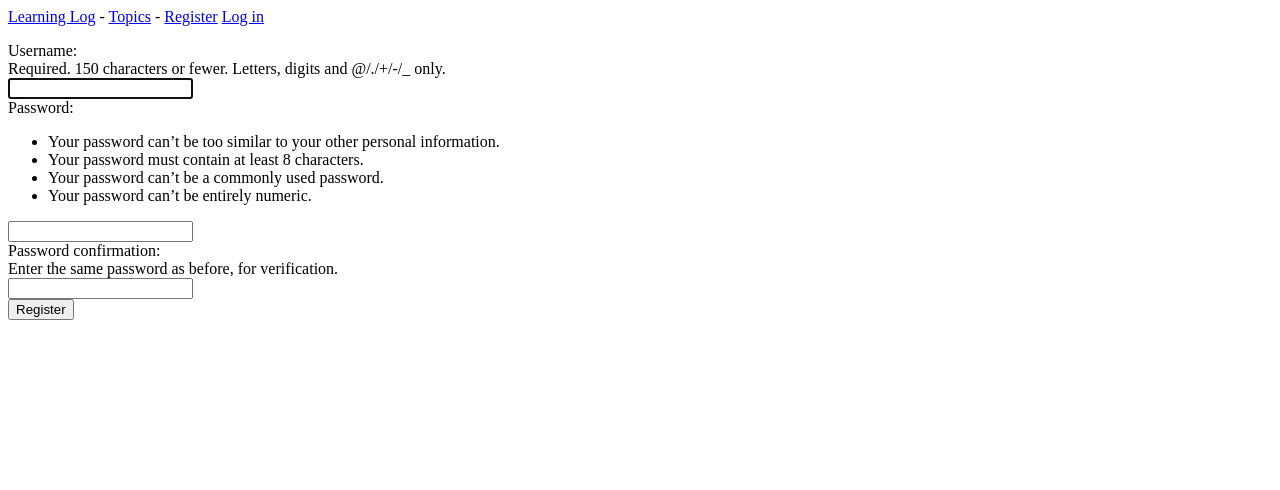
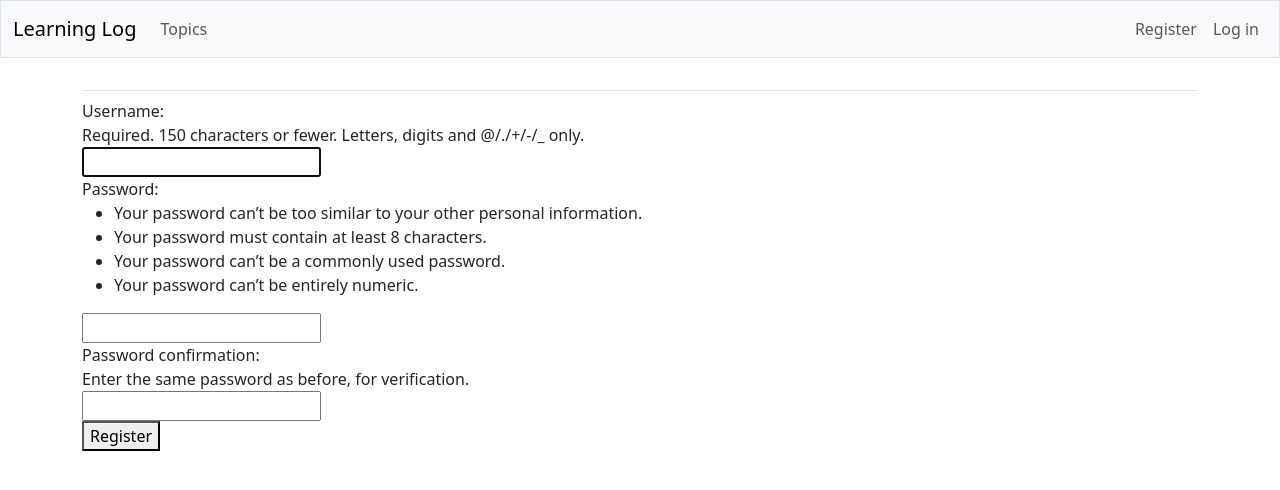
Before and after one commit to CthulhuIsRight/python-crash-course-3rd-edition-django-learning-log-project, a Django app: page /accounts/register/ in a window 1280 px wide. Shown: the top 490 px of the page. Run offline with Django 5.2, Linux system fonts and the light colour scheme; some libraries are stand-ins or nearby versions.

Commit message:
Rebuild base template with Bootstrap 5

```diff
--- a/learning_logs_app/templates/learning_logs_app/base.html
+++ b/learning_logs_app/templates/learning_logs_app/base.html
@@ -1,20 +1,74 @@
-<p>
-    <a href="{% url 'learning_logs_app:index' %}">Learning Log</a> -
-    <a href="{% url 'learning_logs_app:topics' %}">Topics</a> -
-    {% if user.is_authenticated %}
-        Hello, {{user.username}}.
-    {% else %}
-        <a href="{% url 'accounts:register' %}">Register</a>
-        <a href="{% url 'accounts:login' %}">Log in</a>
-    {% endif %}
-</p>
+<!doctype html>
+<html lang="en">
+<head>
+  <meta charset="utf-8">
+  <meta name="viewport" content="width=device-width, initial-scale=1">
+  <title>Learning Log</title>
 
-{% block content %}{% endblock content %}
+  {% load django_bootstrap5 %}
+  {% bootstrap_css %}
+  {% bootstrap_javascript %}
 
-{% if user.is_authenticated %}
-    <hr />
-    <form action="{% url 'accounts:logout' %}" method='post'>
-        {% csrf_token %}
-        <button name='submit'>Log out</button>
-    </form>
-{% endif %}
+</head>
+<body>
+  <nav class="navbar navbar-expand-md navbar-light bg-light mb-4 border">
+    <div class="container-fluid">
+    <a class="navbar-brand" href="{% url 'learning_logs_app:index' %}">
+      Learning Log</a>
+
+      <button class="navbar-toggler" type="button" data-bs-toggle="collapse"
+        data-bs-target="#navbarCollapse" aria-controls="navbarCollapse"
+        aria-expanded="false" aria-label="Toggle navigation">
+        <span class="navbar-toggler-icon"></span>
+      </button>
+
+      <div class="collapse navbar-collapse" id="navbarCollapse">
+        <ul class="navbar-nav me-auto mb-2 mb-md-0">
+          <li class="nav-item">
+            <a class="nav-link" href="{% url 'learning_logs_app:topics' %}">
+              Topics</a></li>
+        </ul> <!-- End of links on left side of navbar -->
+
+        <!-- Account-related links -->
+        <ul class="navbar-nav ms-auto mb-2 mb-md-0">
+
+          {% if user.is_authenticated %}
+            <li class="nav-item">
+              <span class="navbar-text me-2">Hello, {{ user.username }}.
+                </span></li>
+          {% else %}
+            <li class="nav-item">
+              <a class="nav-link" href="{% url 'accounts:register' %}">
+                  Register</a></li>
+            <li class="nav-item">
+              <a class="nav-link" href="{% url 'accounts:login' %}">
+                  Log in</a></li>
+          {% endif %}
+
+        </ul> <!-- End of account-related links -->
+
+        {% if user.is_authenticated %}
+          <form action="{% url 'accounts:logout' %}" method='post'>
+            {% csrf_token %}
+            <button name='submit' class='btn btn-outline-secondary btn-sm'>
+              Log out</button>
+          </form>
+        {% endif %}
+
+      </div> <!-- Closes collapsible parts of navbar -->
+
+    </div> <!-- Closes navbar's container -->
+  </nav> <!-- End of navbar -->
+
+  <main class="container">
+    <div class="pb-2 mb-2 border-bottom">
+      {% block page_header %}{% endblock page_header %}
+    </div>
+
+    <div>
+      {% block content %}{% endblock content %}
+    </div>
+  </main>
+
+</body>
+</html>
```
